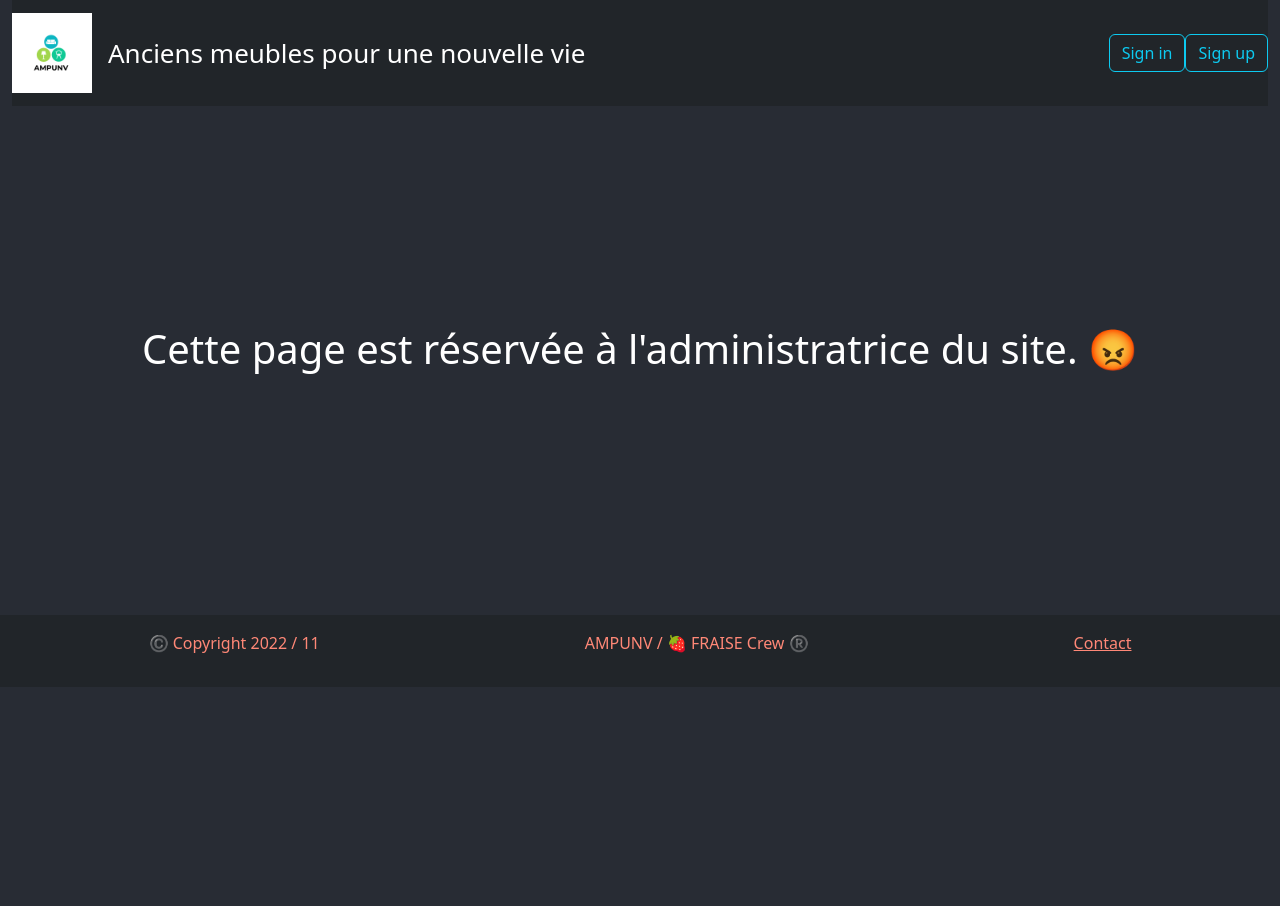
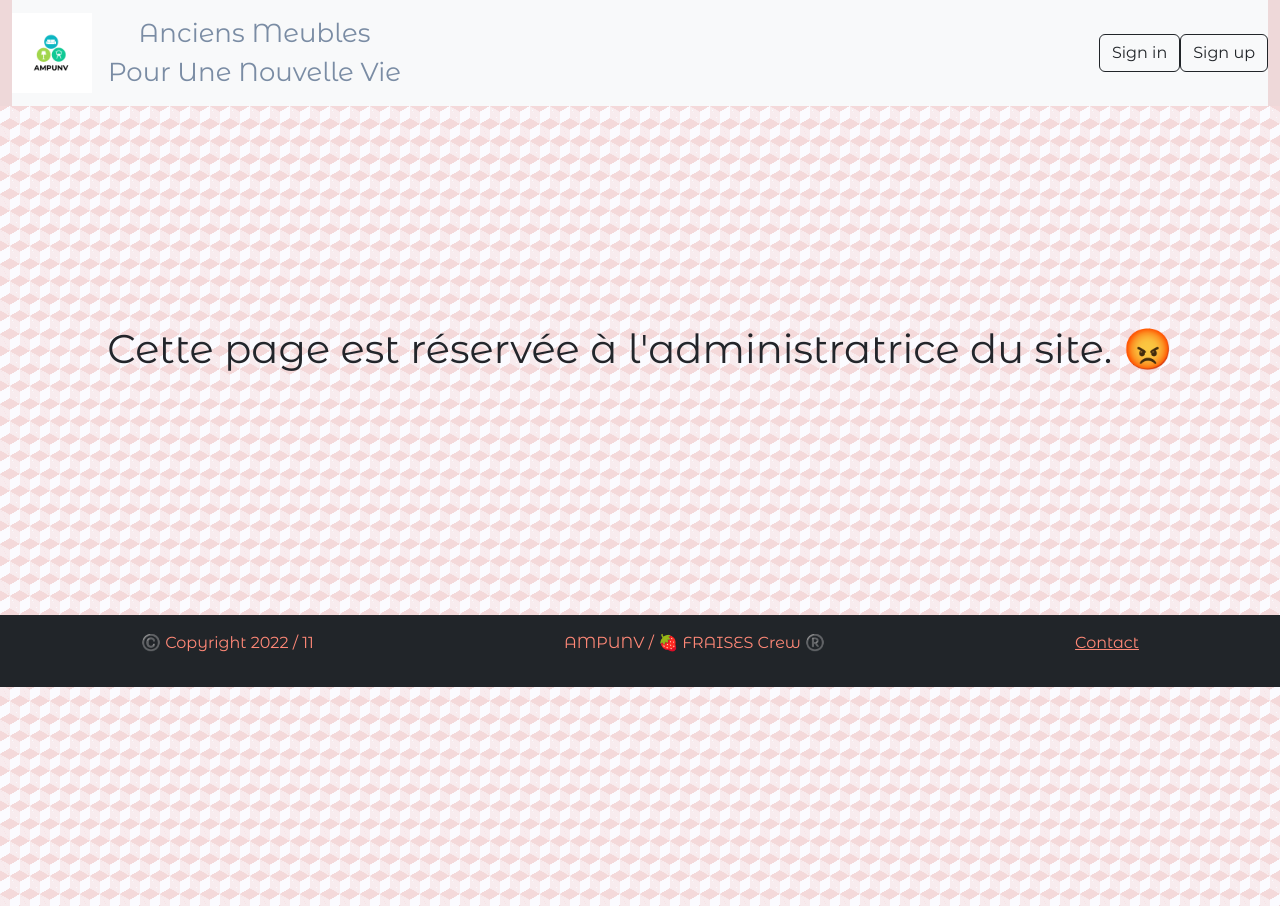
Before and after one commit to julie17-d/projet-collectif---front-fraises, a React (Create React App) app in the folder mon-app/: page /admin in a window 1280 px wide. Built offline with nearby package versions, Linux system fonts and the light colour scheme.

Commit message:
add: background and style

```diff
--- a/mon-app/src/App.css
+++ b/mon-app/src/App.css
@@ -1,5 +1,12 @@
+@import url('https://fonts.googleapis.com/css2?family=Montserrat+Alternates:wght@300;400;700;900&display=swap');
+
+*{
+  font-family: Montserrat Alternates;
+
+}
 .App {
   text-align: center;
+  font-family: Roboto;
 }
 
 .App-logo {
@@ -14,13 +21,18 @@
 }
 
 .App-header {
-  background-color: #282c34;
+  background-color: #eed8d9;
   font-size: calc(10px + 2vmin);
-  color: white;
+  color: #7a8ca4;
+  font-family: Montserrat Alternates;
 }
 
 .App-body {
-  background-color: #282c34;
+  background-color: rgba(251, 251, 255, 1);
+  opacity: 1;
+  background-image:  linear-gradient(30deg, #f4d9da 12%, transparent 12.5%, transparent 87%, #f4d9da 87.5%, #f4d9da), linear-gradient(150deg, #f4d9da 12%, transparent 12.5%, transparent 87%, #f4d9da 87.5%, #f4d9da), linear-gradient(30deg, #f4d9da 12%, transparent 12.5%, transparent 87%, #f4d9da 87.5%, #f4d9da), linear-gradient(150deg, #f4d9da 12%, transparent 12.5%, transparent 87%, #f4d9da 87.5%, #f4d9da), linear-gradient(60deg, #f4d9da77 25%, transparent 25.5%, transparent 75%, #f4d9da77 75%, #f4d9da77), linear-gradient(60deg, #f4d9da77 25%, transparent 25.5%, transparent 75%, #f4d9da77 75%, #f4d9da77);
+  background-size: 20px 35px;
+  background-position: 0 0, 0 0, 10px 18px, 10px 18px, 0 0, 10px 18px;
   min-height: 100vh;
   display: flex;
   flex-direction: row;
@@ -28,12 +40,13 @@
   justify-content: space-evenly;
   flex-wrap: wrap;
   align-content: space-evenly;
-  color: white;
+  color: #22252A;
+
 }
 
 .card {
-  color:#282c34;
   margin: 20px;
+  font-family: Montserrat Alternates;
 }
 
 .gridCards {
@@ -46,13 +59,14 @@
 }
 
 .card-img {
-  width: 24rem;
+  width: 18rem;
   height: 18rem;
   object-fit: cover;
+  justify-items: center;
 }
 
 .App-link {
-  color: #61dafb;
+  color: #22252A;
 }
 
 @keyframes App-logo-spin {
@@ -70,6 +84,7 @@
   flex-direction: row;
   flex-wrap: wrap;
   justify-content: center;
+
 }
 
 .container {
@@ -91,6 +106,10 @@
   width: 300px;
   padding: 20px;
 }
+.modal {
+  margin: 20px;
+  font-family: Montserrat Alternates;
+}
 
 .list {
   width: 90vw;
--- a/mon-app/src/components/Cart.jsx
+++ b/mon-app/src/components/Cart.jsx
@@ -10,7 +10,7 @@ function Cart(props) {
 
   return (
     <>
-      <Button variant="secondary" onClick={handleShow}>
+      <Button variant="outline-dark" onClick={handleShow}>
         Panier
       </Button>
 
--- a/mon-app/src/components/Footer.jsx
+++ b/mon-app/src/components/Footer.jsx
@@ -3,7 +3,7 @@ import React from "react";
 const Footer = () => (
     <div className="footer">
         <p> ©️ Copyright 2022 / 11 </p>
-        <p> AMPUNV / 🍓 FRAISE Crew ®️ </p>
+        <p> AMPUNV / 🍓 FRAISES Crew ®️ </p>
         <p><a href=" ">Contact</a></p>
     </div>
 );
--- a/mon-app/src/components/FurnituresBis.jsx
+++ b/mon-app/src/components/FurnituresBis.jsx
@@ -59,7 +59,7 @@ const FurnituresBis = () => {
                 </div>
             </div>
             <div className="price">
-                <Form.Label><h5>Prix :</h5></Form.Label>
+                <Form.Label ><h5>Prix :</h5></Form.Label>
                 <Form.Range
                     id="rangePrice"
                     name="rangePrice"
@@ -69,6 +69,7 @@ const FurnituresBis = () => {
                     step="100"
                     defaultValue={rangeValue}
                     onChange={(e) => setRangeValue(e.target.value)}
+                    variant = "outline-dark"
                 />
                 <Form.Text muted>jusqu'à {rangeValue} €</Form.Text>
                 {/* <label for="rangePrice">Prix :<br />jusqu'à {rangeValue} €</label> */}
--- a/mon-app/src/components/Navbar.jsx
+++ b/mon-app/src/components/Navbar.jsx
@@ -19,7 +19,7 @@ function Header() {
   /*const [furnitures, cartContent] = Furnitures();*/
   return (
     <Container fluid>
-      <Navbar collapseOnSelect expand="lg" bg="dark" variant="dark">
+      <Navbar collapseOnSelect   expand="lg" bg="light" variant="light">
         <Navbar.Brand href="#home">
           <img
             src="./Logo.png"
@@ -29,16 +29,16 @@ function Header() {
             className="d-inline-block align-top"
           />
         </Navbar.Brand>
-        <Nav.Link href="/">Anciens meubles pour une nouvelle vie</Nav.Link>
+        <Nav.Link href="/">Anciens Meubles <br></br>Pour Une Nouvelle Vie</Nav.Link>
         <Navbar.Toggle aria-controls="responsive-navbar-nav" />
-        <Navbar.Collapse id="responsive-navbar-nav">
+        <Navbar.Collapse id="responsive-navbar-nav" variant="outline-dark">
           <Nav className="me-auto">
           </Nav>
           {user.userId === "636cc8e2eef732132cc57a9a" ? (
           <Nav>
             <Nav>
               <Nav.Link href="/admin">
-              <Button variant="outline-light">Page admin</Button>
+              <Button variant="outline-dark">Page admin</Button>
             </Nav.Link>
           </Nav>
             </Nav>
--- a/mon-app/src/components/Preview.jsx
+++ b/mon-app/src/components/Preview.jsx
@@ -5,7 +5,7 @@ import Cart from "./Cart";
 
 const Preview = ({ furniture }) => {
     return (
-            <Card style={{ width: '24rem' }} className='card' border="dark" bg="dark" text="light">
+            <Card style={{ width: '24rem' }} className='card' border="secondary" bg="light" text="dark">
                 <Card.Header>
                     <Card.Title>
                         <h3>{furniture.title}</h3>
--- a/mon-app/src/components/ViewDetails.jsx
+++ b/mon-app/src/components/ViewDetails.jsx
@@ -19,10 +19,10 @@ const ViewDetails = ({ furniture }) => {
 
     return (
         <>
-       <Button variant="primary" onClick={handleShow}>
+       <Button variant="outline-dark" onClick={handleShow}>
         View Details
        </Button>
-       <Modal show={show} onHide={handleClose}>
+       <Modal show={show} onHide={handleClose} border="secondary" bg="light" text="dark">
             <Modal.Header closeButton>
                 <Modal.Title>Détails du produit</Modal.Title>
             </Modal.Header>
@@ -32,7 +32,7 @@ const ViewDetails = ({ furniture }) => {
                 <div>
                     <img src={furniture.pictureUrl} class="img-fluid"/> </div>
                 </div>
-                <p> <strong>Type : </strong>Type : {furniture.type}</p>
+                <p> <strong>Type : </strong>{furniture.type}</p>
                 <p><strong>Description : </strong>{furniture.description}</p>
                 <p><strong>Couleur: </strong>{furniture.colors}</p>
                 <p><strong>Matériaux : </strong>{arrayToString(furniture.materials)}</p>
--- a/mon-app/src/pages/Home.jsx
+++ b/mon-app/src/pages/Home.jsx
@@ -12,10 +12,11 @@ const Home = () => {
     // const displayCartContent = cartContent.map((meuble) => {
     //   return (meuble.title + " " + meuble.price + "€")
     // })
-
+    <div>
+<Navbar />
     <div className="App">
       <header className="App-header">
-        <Navbar />
+
 
         {/* passe la const displayCartContent comme propriété de Cart pour afficher les meubles à l'intérieur du panier */}
         {/* <Cart cart={displayCartContent} /> */}
@@ -29,6 +30,7 @@ const Home = () => {
         <Footer />
       </body>
     </div>
+    </div>
   );
 };
 
--- a/mon-app/src/pages/Login.jsx
+++ b/mon-app/src/pages/Login.jsx
@@ -46,7 +46,7 @@ function Login() {
 
   return (
     <>
-      <Button variant="outline-info" onClick={handleShow}>
+      <Button variant="outline-dark" onClick={handleShow}>
         Sign in
       </Button>
       <Modal show={showSuccess} onHide={handleCloseSuccess}>
@@ -58,7 +58,7 @@ function Login() {
           <p>Vous pouvez désormais naviguer dans le site.</p>
         </Modal.Body>
         <Modal.Footer>
-          <Button variant="success" onClick={handleCloseSuccess}>
+          <Button variant="outline-dark" onClick={handleCloseSuccess}>
             Close
           </Button>
         </Modal.Footer>
--- a/mon-app/src/pages/Signup.jsx
+++ b/mon-app/src/pages/Signup.jsx
@@ -52,7 +52,7 @@ function Signup() {
 
   return (
     <>
-      <Button variant="outline-info" onClick={handleShow}>
+      <Button variant="outline-dark" onClick={handleShow}>
         Sign up
       </Button>
 
@@ -65,7 +65,7 @@ function Signup() {
           <p>Vous pouvez désormais vous connecter au site.</p>
         </Modal.Body>
         <Modal.Footer>
-          <Button variant="success" onClick={handleCloseSuccess}>
+          <Button variant="outline-dark" onClick={handleCloseSuccess}>
             Close
           </Button>
         </Modal.Footer>
@@ -79,7 +79,7 @@ function Signup() {
           <p>L'inscription n'a pas réusssi, retentez votre coup !</p>
         </Modal.Body>
         <Modal.Footer>
-          <Button variant="warning" onClick={handleCloseError}>
+          <Button variant="outline-dark" onClick={handleCloseError}>
             Close
           </Button>
         </Modal.Footer>
@@ -154,7 +154,7 @@ function Signup() {
             <Button variant="secondary" onClick={handleClose}>
               Close
             </Button>
-            <Button variant="primary" type="submit" value="Sign up">
+            <Button variant="outline-dark" type="submit" value="Sign up">
               Sign up
             </Button>
           </Form>
```
